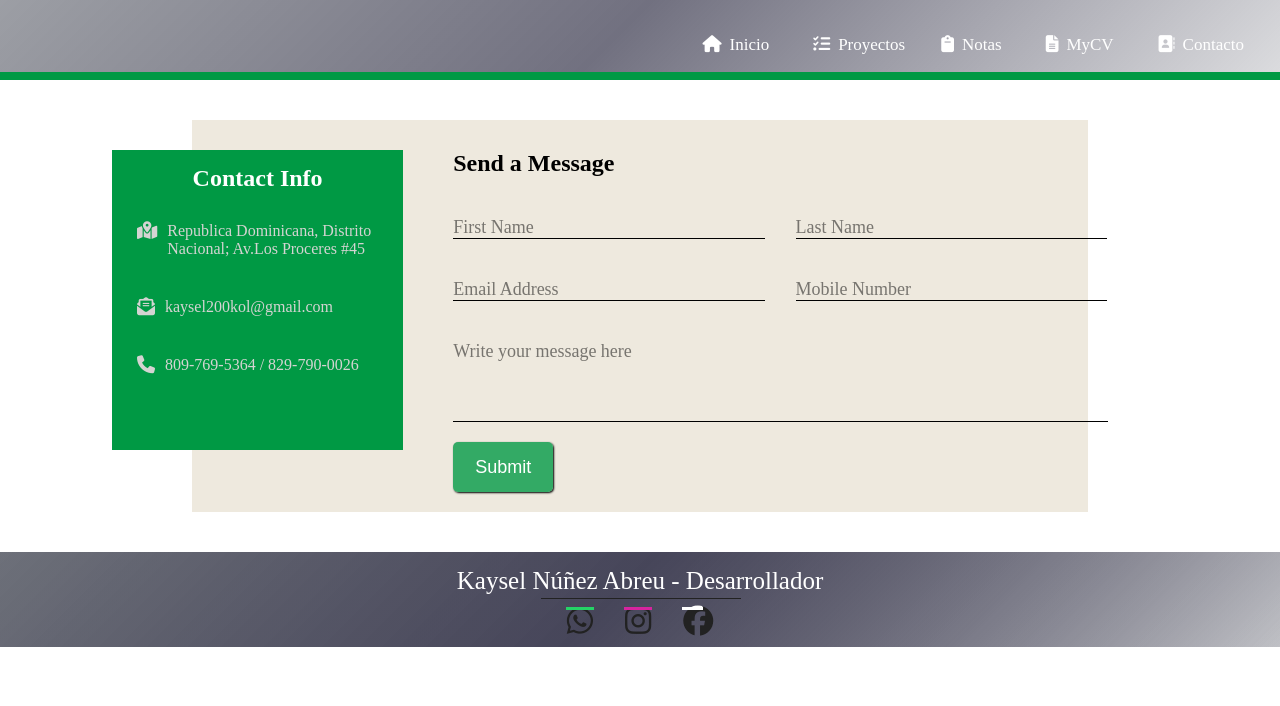
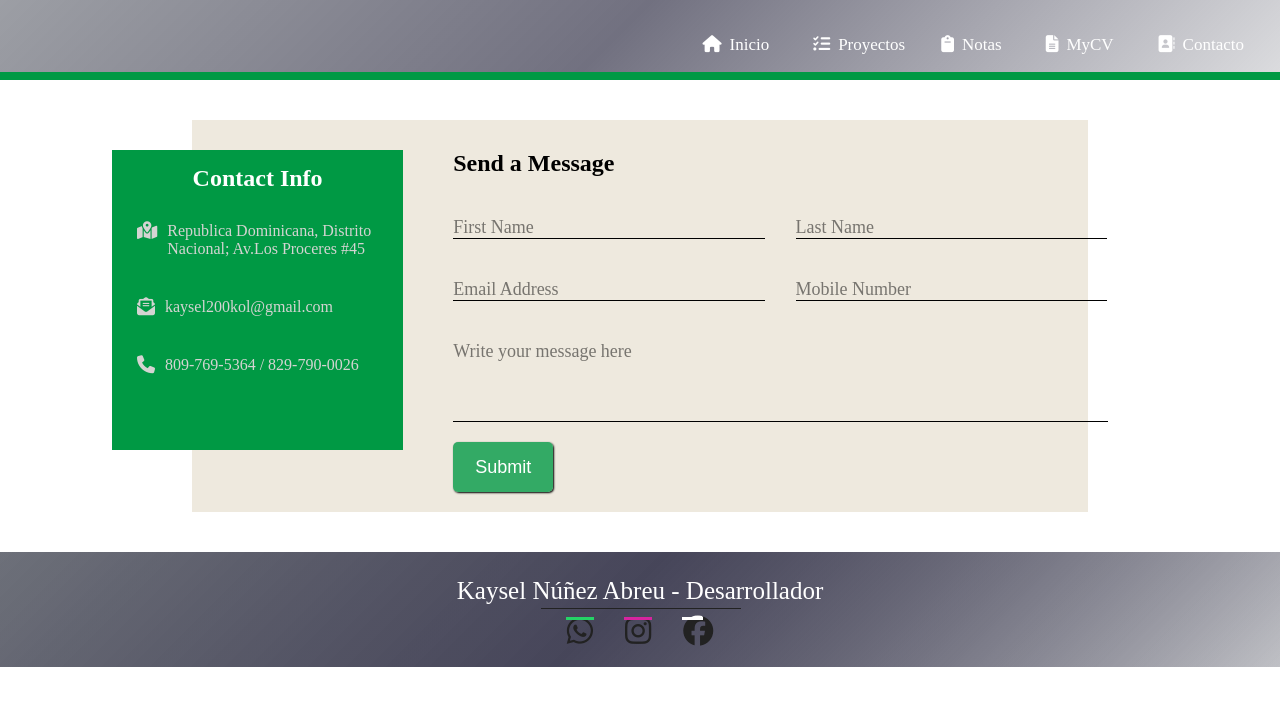
Before and after one commit to Kaysel12/Primer-Portafolio, a plain HTML site: page Seccion Contactos/index.html in a window 1280 px wide. Drawn offline with Linux system fonts and the light colour scheme; a web font is replaced by a local one.

Commit message:
Updating repo

```diff
--- a/Seccion Contactos/style.css
+++ b/Seccion Contactos/style.css
@@ -432,7 +432,7 @@ footer {
 .footer-data {
     display: flex;
     width: 100%;
-    height: 100%;
+    padding: 10px 0;
     flex-direction: column-reverse;
     align-items: center;
     justify-content: center;
```
